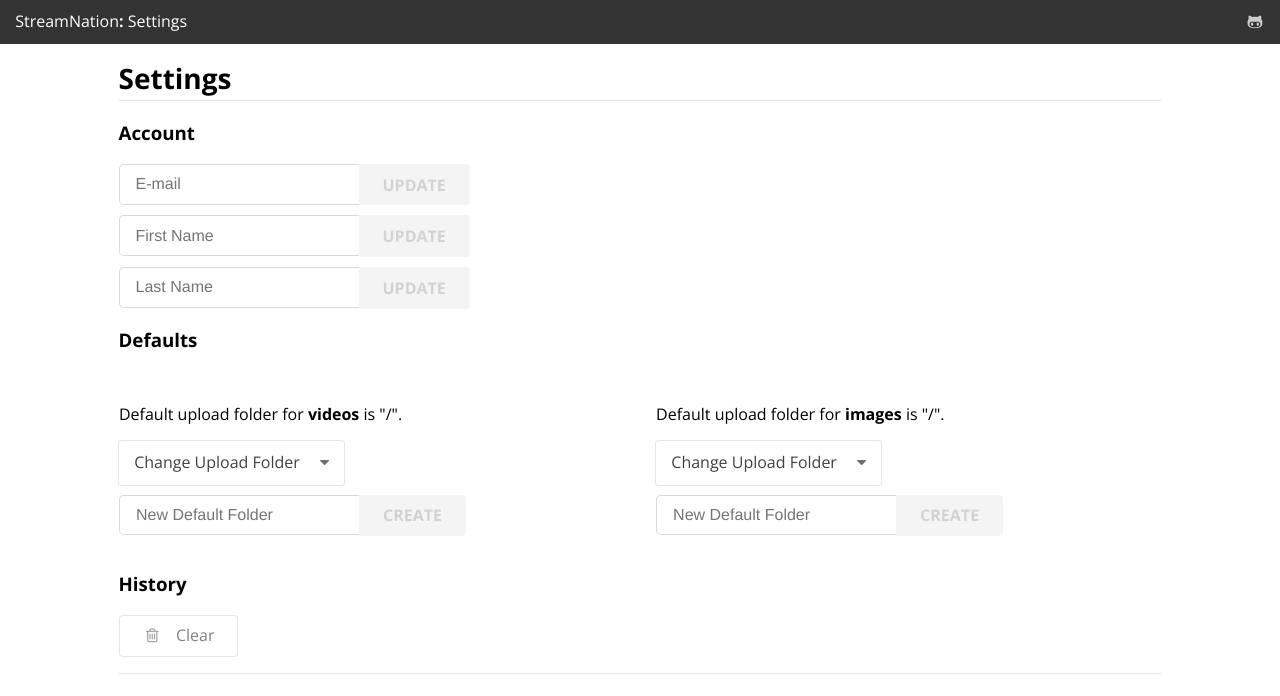
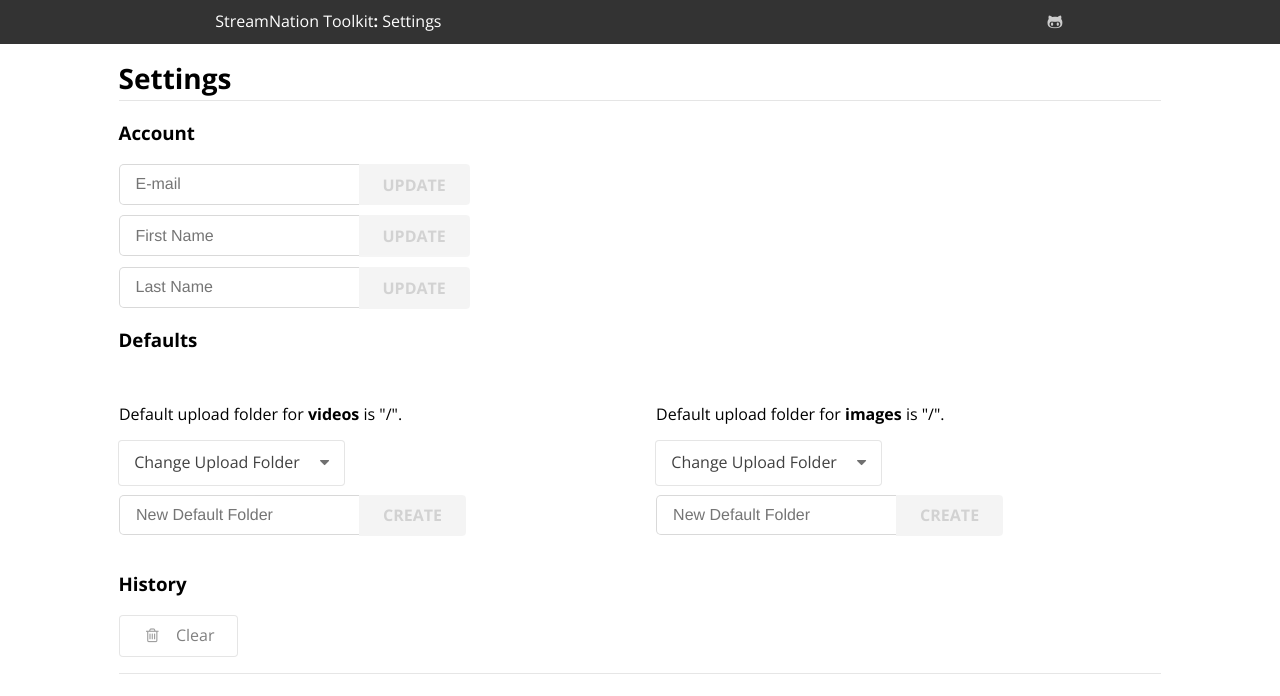
Before and after one commit to joshkerr/StreamNation, a browser extension: page options.html in a window 1280 px wide. Drawn offline with nearby package versions, Linux system fonts and the light colour scheme.

Commit message:
Change name, 1.0

```diff
--- a/_locales/en/messages.json
+++ b/_locales/en/messages.json
@@ -1,6 +1,6 @@
 {
 	"ext_name": {
-		"message": "StreamNation"
+		"message": "StreamNation Toolkit"
 	},
 	"ext_description": {
 		"message": "Integrates actions in your page to upload content on your StreamNation account."
--- a/css/options.css
+++ b/css/options.css
@@ -15,3 +15,7 @@
 .hidden {
 	display: none;
 }
+
+.menu .container {
+	padding: 0 200px;
+}
--- a/options.html
+++ b/options.html
@@ -1,7 +1,7 @@
 <!DOCTYPE html>
 <html>
 	<head>
-		<title>StreamNation Settings</title>
+		<title>StreamNation Toolkit</title>
 		<meta charset="utf-8">
 		<link href="http://fonts.googleapis.com/css?family=Source+Sans+Pro:400,700|Open+Sans:300italic,400,300,700" rel="stylesheet" type="text/css">
 		<link href="css/semantic.min.css" rel="stylesheet">
@@ -15,7 +15,7 @@
 		<div class="ui fixed transparent inverted main menu">
 			<div class="container">
 				<div class="title item">
-					StreamNation<b>:</b> Settings
+					StreamNation Toolkit<b>:</b> Settings
 				</div>
 
 				<div class="right menu">
```
Also changed, not shown: manifest.json.
